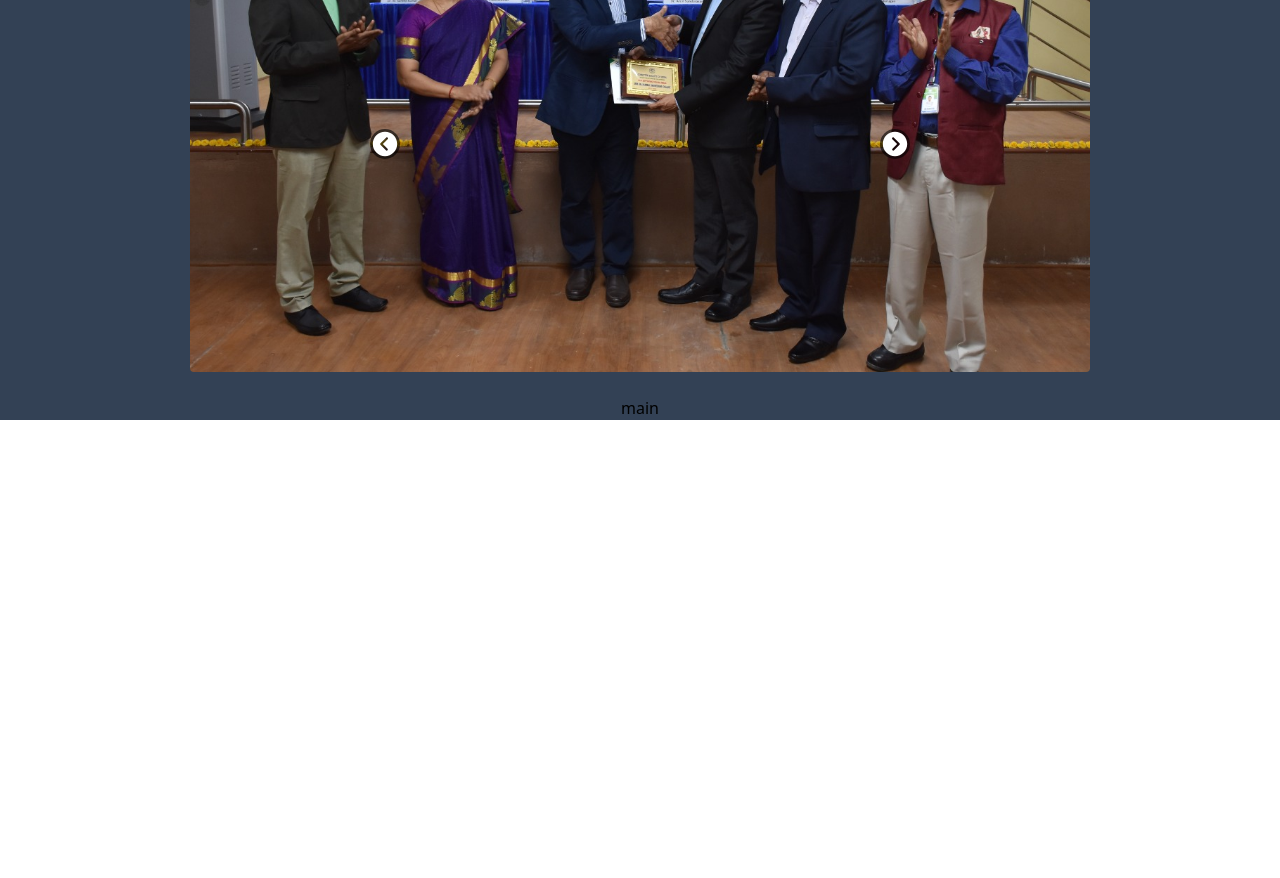
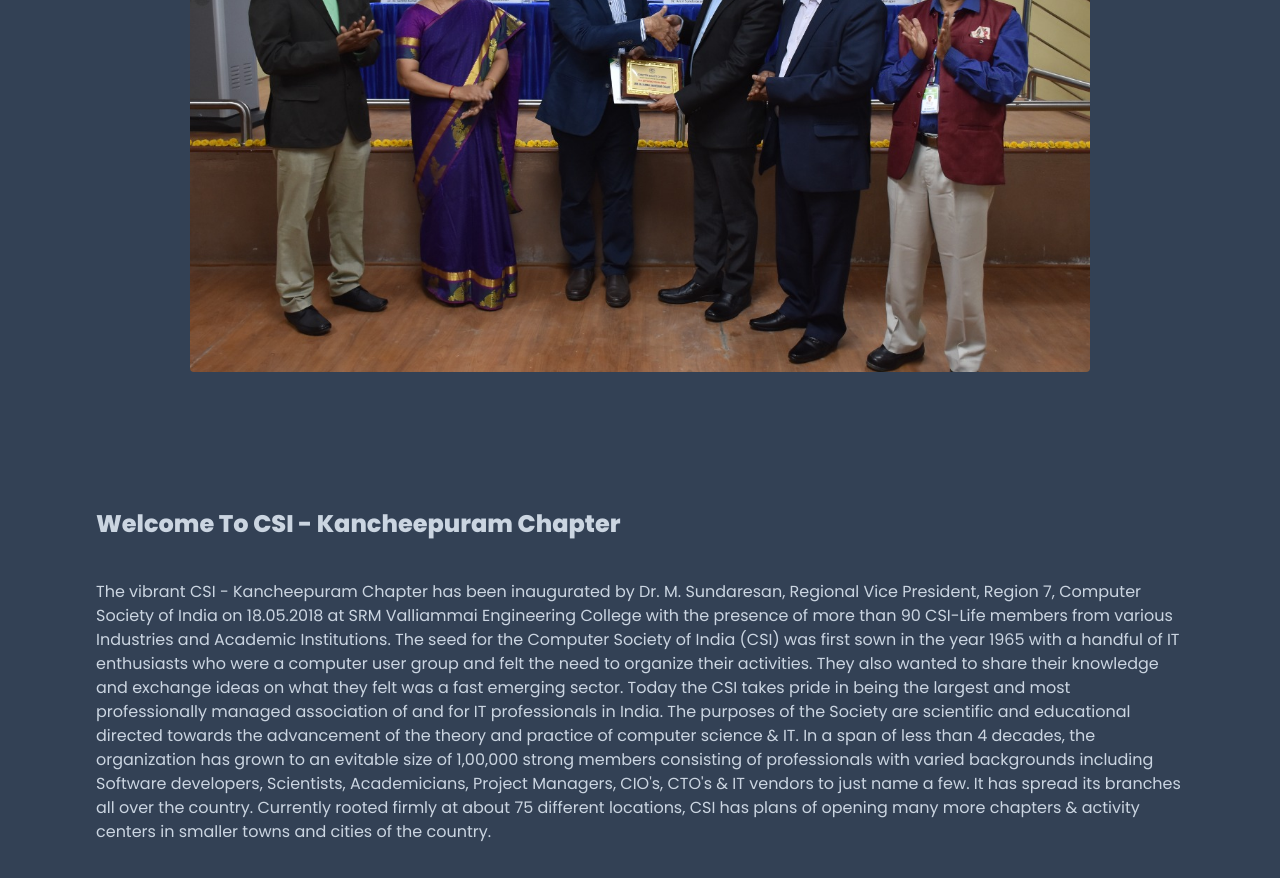
Before and after one commit to shadowctrl/csi-kanchipuram-website, a React (Vite) app: page / in a window 1280 px wide. Shown: the part 440-1318 px from the top of the page. Before the commit the page ends 860 px from the top, so only its background shows below. Built offline with nearby package versions, Linux system fonts and the light colour scheme.

Commit message:
imageslides

```diff
--- a/src/App.jsx
+++ b/src/App.jsx
@@ -1,5 +1,3 @@
-import { useState } from "react";
-import reactLogo from "./assets/react.svg";
 import "./App.css";
 import { Navbar, Main, Imageslide } from "./components";
 import { styles } from "../constants/";
@@ -21,7 +19,7 @@ function App() {
         <div className={`w-full ${styles.flexCenter} `}>
           <Imageslide />
         </div>
-        <div className={`w-full ${styles.flexCenter}`}>
+        <div className={``}>
           <Main />
         </div>
       </div>
--- a/src/components/imageslide/imageslide.css
+++ b/src/components/imageslide/imageslide.css
@@ -1,11 +1,11 @@
 .imagefade{
 
-    animation: imagefade 1s linear 0.5s forwards ;
+    animation: imagefade 1.5s linear 0.5s forwards ;
 }
 
 @keyframes imagefade {
     0%{
-        opacity:50% ;
+        opacity:25% ;
     }
     100%{
         opacity: 100%;
--- a/src/components/imageslide/imageslide.jsx
+++ b/src/components/imageslide/imageslide.jsx
@@ -1,5 +1,5 @@
 import React, { useState } from "react";
-//import { motion } from "framer-motion";
+import { motion } from "framer-motion";
 import {
   IoIosArrowDroprightCircle,
   IoIosArrowDropleftCircle,
@@ -47,22 +47,22 @@ const imageslide = () => {
   }, 10000);}
 */
   return (
-    <div className="group flex justify-center items-center py-6 ">
+    <motion.div className="group flex justify-center items-center py-6  ">
       <div className="snap-start">
         <img
-          className={` rounded max-h-[600px] imagefade`}
+          className={` rounded max-h-[600px] imagefade `}
           src={images[CurrentIndex].url}
         />
       </div>
 
-      <div className="absolute top-[73%] translate-x-[350px] translate-y-[-50%] left-5 text-2xl rounded-full bg-black/60 text-white cursor-pointer ">
+      <div className=" hidden group-hover:block absolute top-[73%] translate-x-[350px] translate-y-[-50%] left-5 text-2xl rounded-full bg-black/60 text-white cursor-pointer ">
         <IoIosArrowDropleftCircle size={30} onClick={prevSlide} />
       </div>
 
-      <div className="absolute top-[73%] -translate-x-[350px] translate-y-[-50%] right-5 text-2xl rounded-full bg-black/60 text-white cursor-pointer">
+      <div className="hidden group-hover:block absolute top-[73%] -translate-x-[350px] translate-y-[-50%] right-5 text-2xl rounded-full bg-black/60 text-white cursor-pointer">
         <IoIosArrowDroprightCircle size={30} onClick={nextSlide} />
       </div>
-    </div>
+    </motion.div>
   );
 };
 
--- /dev/null
+++ b/src/components/main/content.js
@@ -0,0 +1,14 @@
+const content = {
+  welcome: `The vibrant CSI - Kancheepuram Chapter has been inaugurated by Dr. M. Sundaresan, Regional Vice President, Region 7, Computer Society of India on 18.05.2018 at SRM Valliammai Engineering College with the presence of more than 90 CSI-Life members from various Industries and Academic Institutions.
+
+    The seed for the Computer Society of India (CSI) was first sown in the year 1965 with a handful of IT enthusiasts who were a computer user group and felt the need to organize their activities. They also wanted to share their knowledge and exchange ideas on what they felt was a fast emerging sector. Today the CSI takes pride in being the largest and most professionally managed association of and for IT professionals in India. The purposes of the Society are scientific and educational directed towards the advancement of the theory and practice of computer science & IT.
+
+    In a span of less than 4 decades, the organization has grown to an evitable size of 1,00,000 strong members consisting of professionals with varied backgrounds including Software developers, Scientists, Academicians, Project Managers, CIO's, CTO's & IT vendors to just name a few. It has spread its branches all over the country.
+
+    Currently rooted firmly at about 75 different locations, CSI has plans of opening many more chapters & activity centers in smaller towns and cities of the country.`,
+
+  vision: `The primary duty is to improving the quality, level &areas of activities to keep the pace with the changing needs and demands of the future.`,
+
+  mission: `The primary duty is to improving the quality, level &areas of activities to keep the pace with the changing needs and demands of the future.`,
+};
+export default content;
--- a/src/components/main/main.jsx
+++ b/src/components/main/main.jsx
@@ -1,10 +1,22 @@
 import React from "react";
-import styled from "styled-components";
+import { motion } from "framer-motion";
+import { styles } from "../../../constants";
+import content from "./content";
 
 const main = () => {
-  return <div>main</div>;
+  return (
+    <motion.div className={`py-28 px-24`}>
+      <div>
+        <h1 className={` text-slate-300 font-poppins font-extrabold text-2xl`}>
+          Welcome To CSI - Kancheepuram Chapter
+        </h1>
+        <p className=" font-extralight font-poppins text-slate-300 py-10">
+          {" "}
+          {content.welcome}
+        </p>
+      </div>
+    </motion.div>
+  );
 };
 
 export default main;
-
-const global = styled.div``;
```
